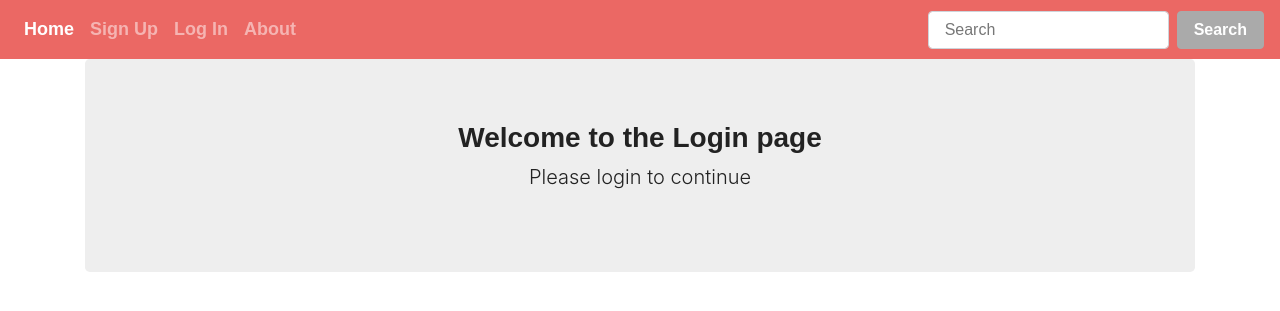
After one commit to moha-abdul/minute-pitch, a Flask app: page /login in a window 1280 px wide. The commit adds this page. Shown: the top 311 px of the page. Run offline with Flask 2, Linux system fonts and the light colour scheme; some libraries are stand-ins or nearby versions; some web fonts are replaced.

Commit message:
Add login page

```diff
--- /dev/null
+++ b/app/templates/login.html
@@ -0,0 +1,8 @@
+{% extends 'base.html' %}
+
+{% block body %}
+    <div class="jumbotron text-center">
+        <h3>Welcome to the Login page</h3>
+        <p class="lead"> Please login to continue</p>
+    </div>
+{% endblock %}
--- a/app/templates/navbar.html
+++ b/app/templates/navbar.html
@@ -12,7 +12,7 @@
         <a class="nav-link" href="#">Sign Up</a>
       </li>
       <li class="nav-item">
-        <a class="nav-link" href="#">Log In</a>
+        <a class="nav-link" href="/login">Log In</a>
       </li>
       <li class="nav-item">
         <a class="nav-link" href="#">About</a>
--- a/app/views.py
+++ b/app/views.py
@@ -9,3 +9,11 @@ def index():
     View of root page function that returns the index page and its data
     '''
     return render_template('index.html')
+
+@app.route('/login')
+def login():
+
+    '''
+    View of root page function that returns the index page and its data
+    '''
+    return render_template('login.html')
```
